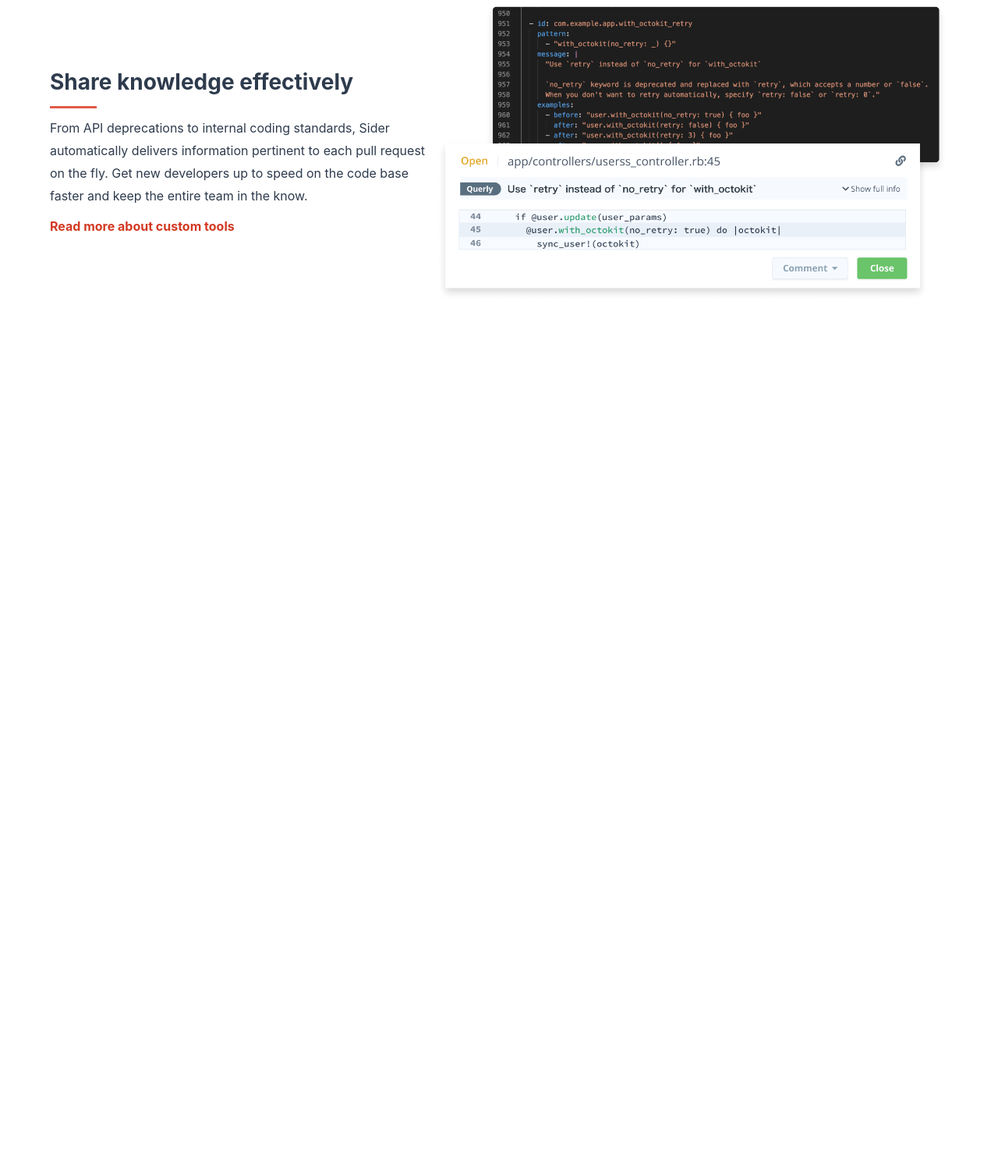
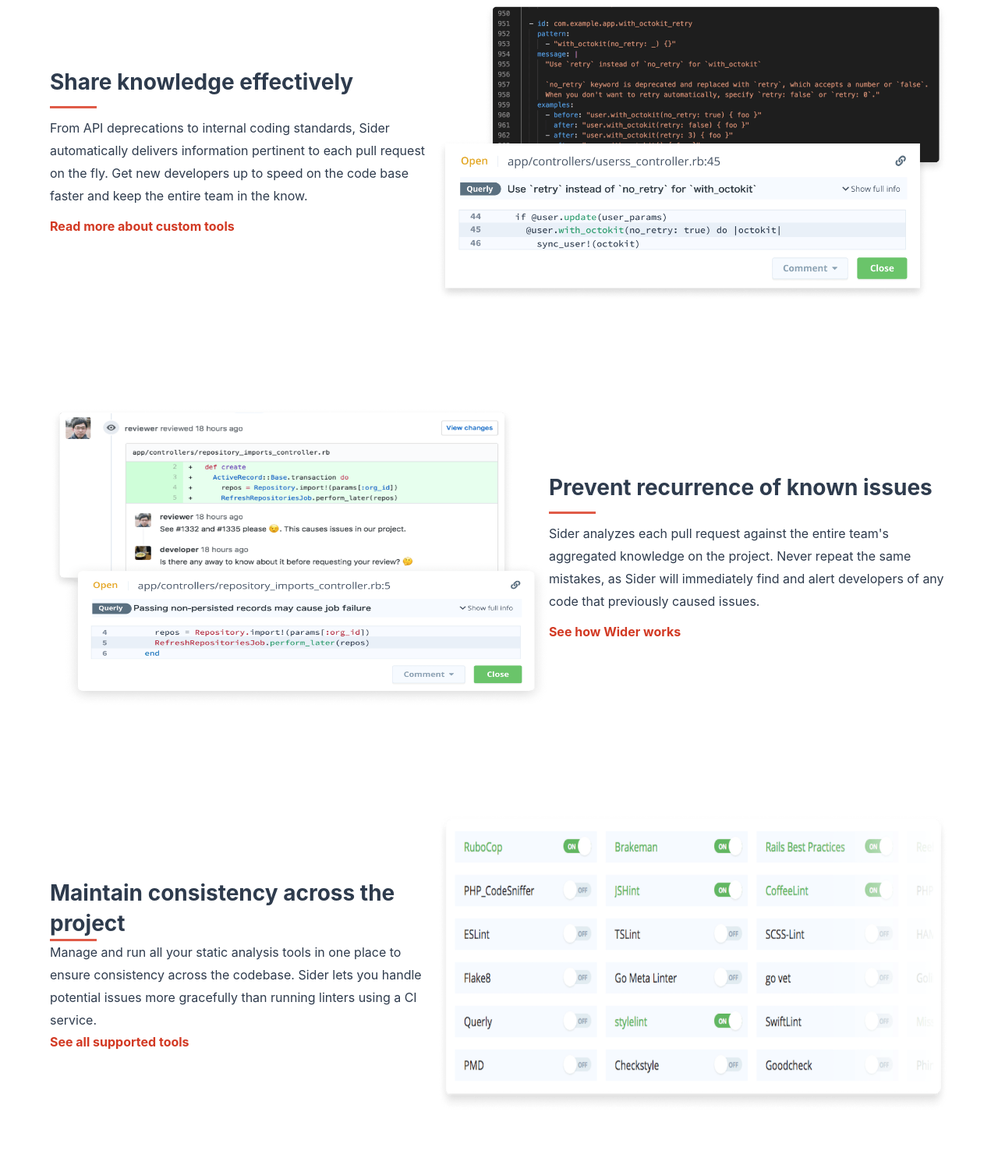
Before and after one commit to MuhammadUmer0/sider.review_mockup, a plain HTML site: page index.html in a window 1280 px wide. Shown: the part 716-2210 px from the top of the page at 78% size. Before the commit the page ends 1170 px from the top, so only its background shows below. Drawn offline with Linux system fonts and the light colour scheme.

Commit message:
[feat] section

```diff
--- a/index.html
+++ b/index.html
@@ -101,6 +101,25 @@
         </div><!--sectionCol end-->
         <img src="images/screen-1_1200-32dcd6e4d8e8b846775b12994ccc41f30ace5831e6cc612990f692f7b45d358f.png" alt="">
       </div><!--sectionRow end-->
+      <div class="sectionRow"><!--sectionRow start-->
+        <img src="images/screen-2_1200-5eb1ede01416828bf889ed8219d479c11537034966f9eab7f182aa9f4f5a75f6.png" alt="">
+        <div class="sectionCol"><!--sectionCol start-->
+          <h1>Prevent recurrence of known issues</h1>
+          <div class="hr"></div>
+          <p>Sider analyzes each pull request against the entire team's aggregated knowledge on the project. Never repeat the same mistakes, as Sider will immediately find and alert developers of any code that previously caused issues.</p>
+          <a href="#">See how Wider works</a>
+        </div><!--sectionCol end-->
+
+      </div><!--sectionRow end-->
+      <div class="sectionRow"><!--sectionRow start-->
+        <div class="sectionCol"><!--sectionCol start-->
+          <h1>Maintain consistency across the project</h1>
+          <div class="hr"></div>
+          <p>Manage and run all your static analysis tools in one place to ensure consistency across the codebase. Sider lets you handle potential issues more gracefully than running linters using a CI service.</p>
+          <a href="#">See all supported tools</a>
+        </div><!--sectionCol end-->
+        <img id="img1" src="images/screen-3_1200-f414a7852581cebd8a73f243c00332cb4e2eba8ddad65608d98feb1555a72b5c.png" alt="">
+      </div><!--sectionRow end-->
     </section><!--section end-->
   </body>
 </html>
```
